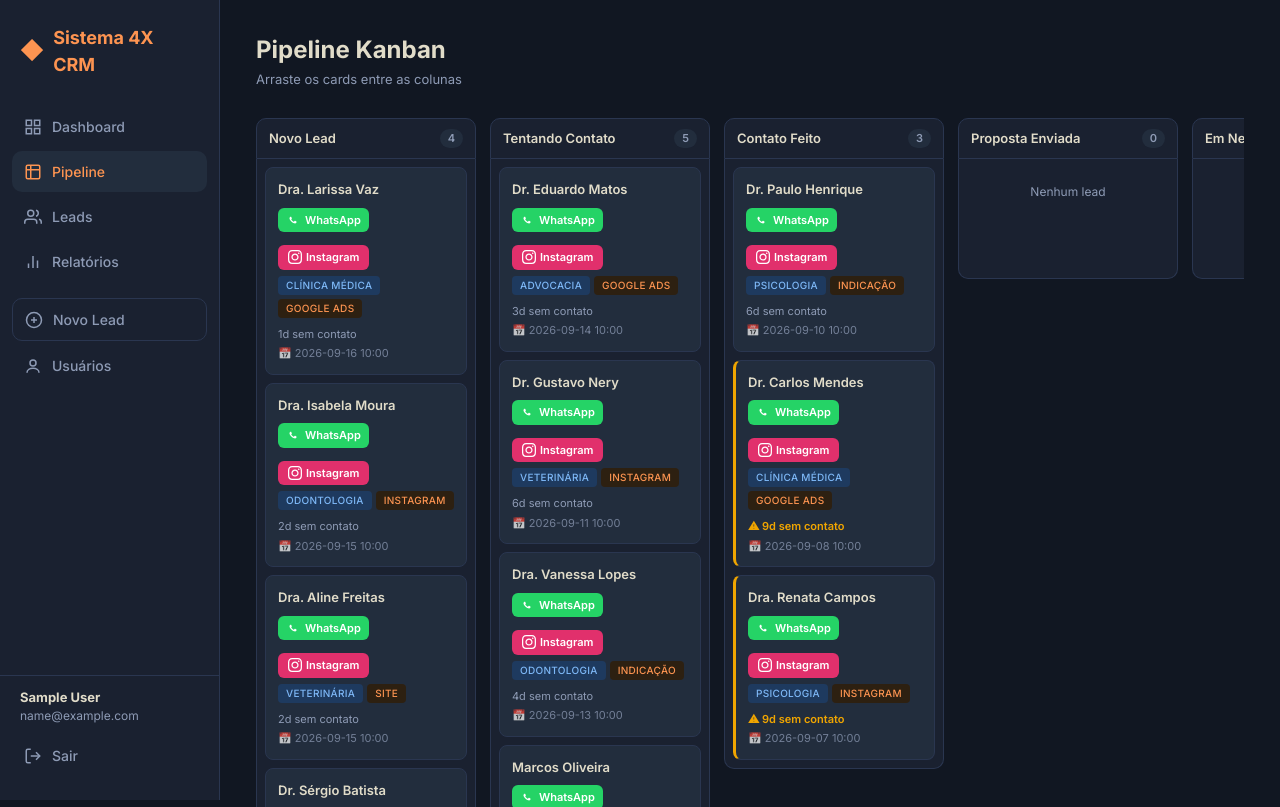
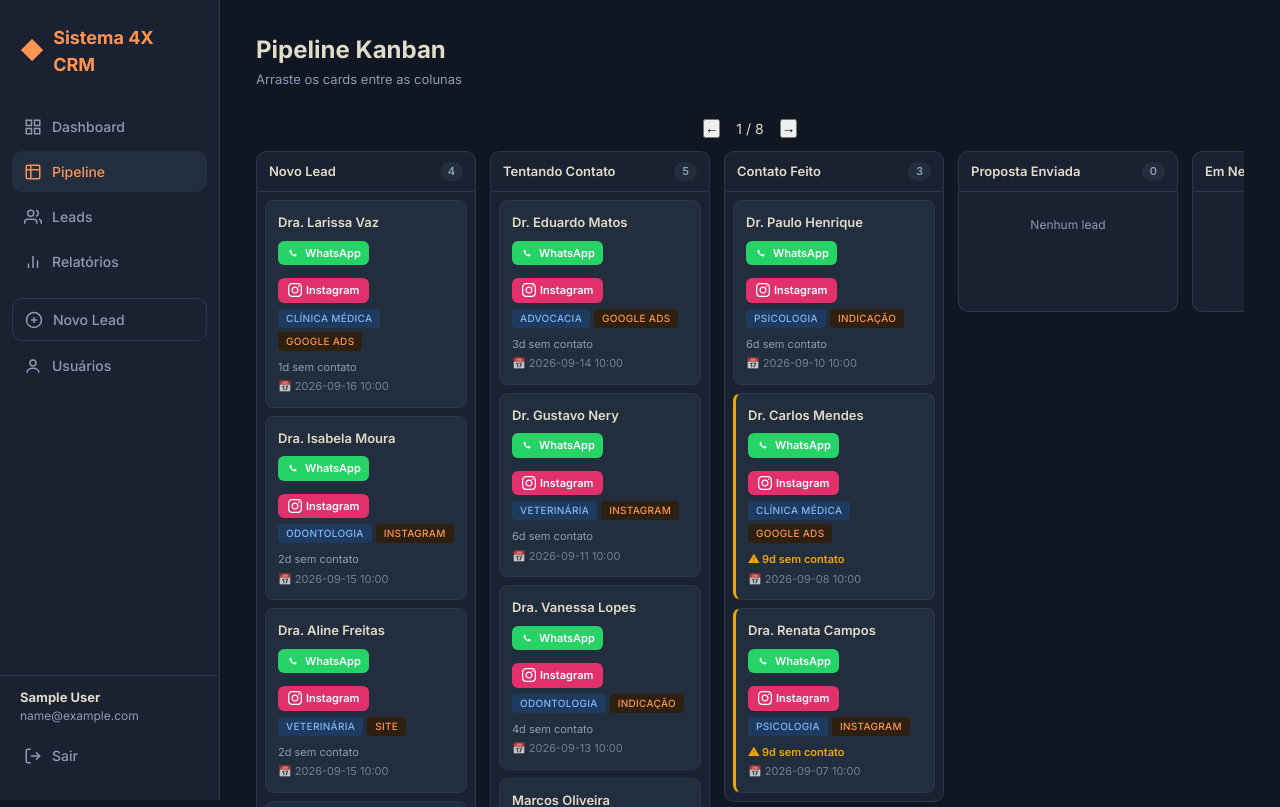
Before and after one commit to danielsilvadesa6/sistema-4x-crm, a Flask app: page /pipeline in a window 1280 px wide. Shown: the top 807 px of the page. Run offline with Flask 3, Linux system fonts and the light colour scheme; the visitor is signed in with stand-in values (Sample User, id 1); data comes from the database, SQL or seed files in the repository; some libraries are stand-ins or nearby versions.

Commit message:
Mostrar navegacao do Kanban no desktop tambem
Co-Authored-By: Claude Sonnet 4.6 <noreply@anthropic.com>

```diff
--- a/static/css/style.css
+++ b/static/css/style.css
@@ -735,7 +735,13 @@ textarea.input { resize: vertical; }
 .mobile-header { display: none; }
 .sidebar-overlay { display: none; }
 .leads-cards-mobile { display: none; }
-.kanban-nav { display: none; }
+.kanban-nav {
+  display: flex;
+  align-items: center;
+  justify-content: center;
+  gap: 16px;
+  margin-bottom: 12px;
+}
 
 /* ── Responsive: 768px ───────────────────────────────────── */
 @media (max-width: 768px) {
```
